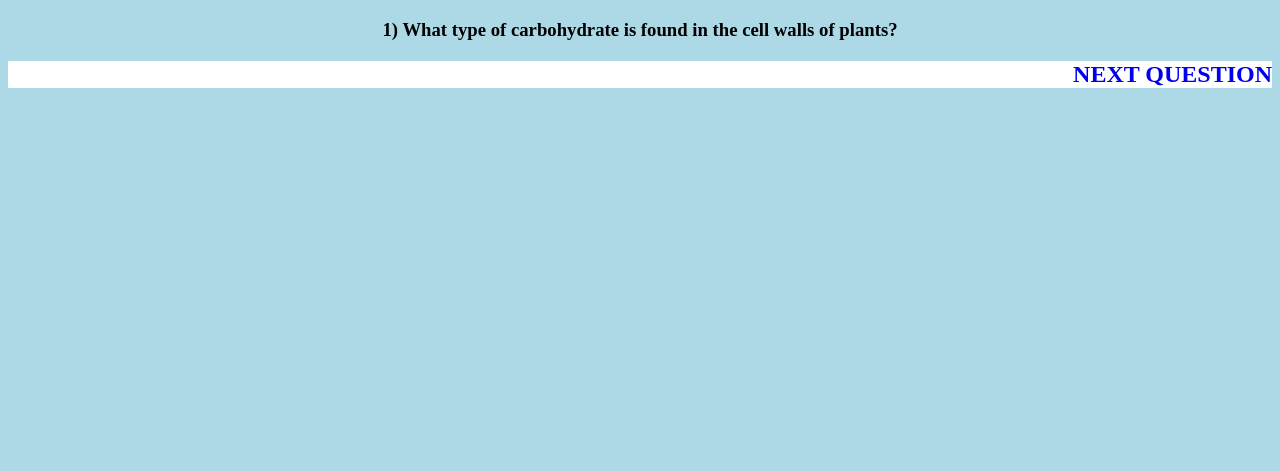
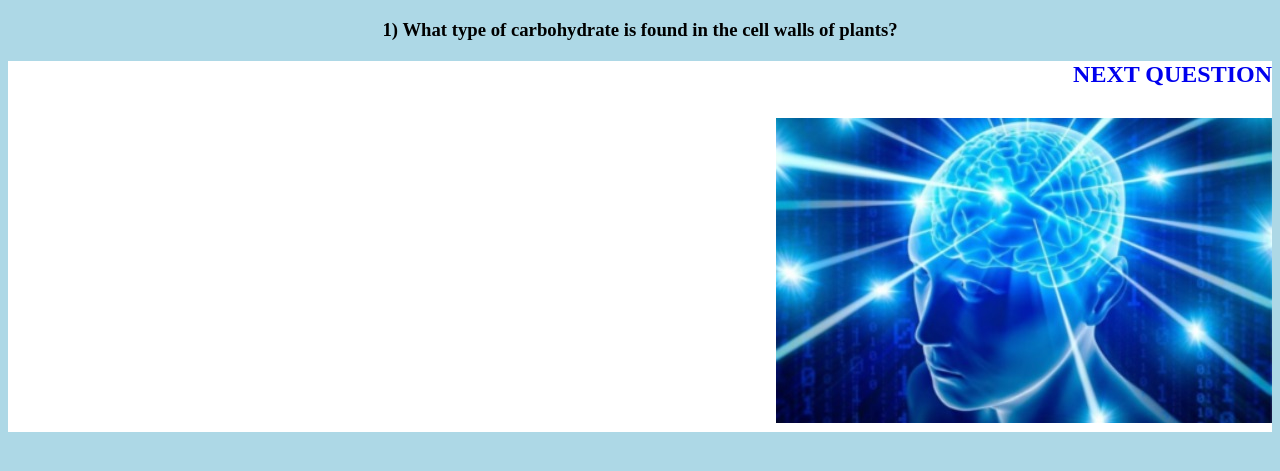
Before and after one commit to Brandon2048/quiz, a plain HTML site: page index.html in a window 1280 px wide. Shown: the part 61-532 px from the top of the page. Drawn offline with nearby package versions, Linux system fonts and the light colour scheme.

Commit message:
Update index.html

```diff
--- a/index.html
+++ b/index.html
@@ -15,6 +15,8 @@
 
 	  <h2 id = next><a href = "two.html"> NEXT QUESTION <h2>
 
+	  <img src="5head.jpg" alt="5head">
+
 
 
  </body>
```
